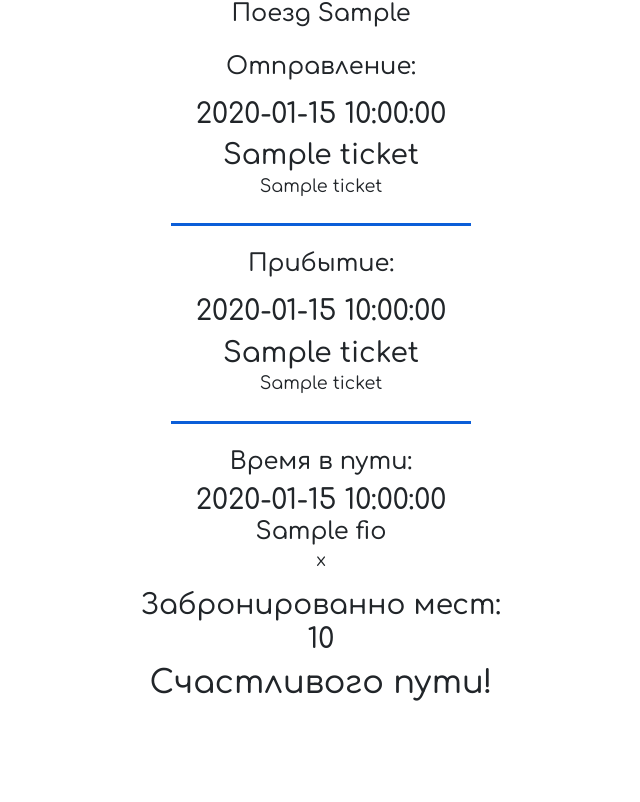
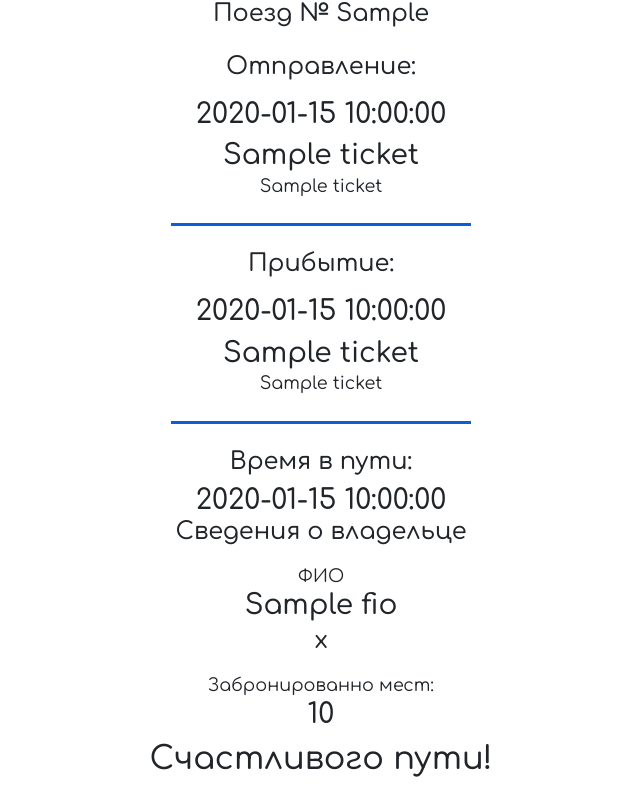
Before and after one commit to AlexOS12/obukhov-221-3210-web-dev-kp, a Flask app: template app/templates/ticket_pdf.html in a window 1280 px wide. Shown: the part 83-885 px from the top of the page, without its empty margins (319-959 px from the left). Before the commit the page ends 784 px from the top, so only its background shows below. Run offline with Flask 3, Linux system fonts and the light colour scheme; the template is opened without the code that fills it: most values are stand-ins (such as "Sample title", 1, 10 or a date in 2020).

Commit message:
Косметические изменения в pdf билета

```diff
--- a/app/templates/ticket_pdf.html
+++ b/app/templates/ticket_pdf.html
@@ -19,33 +19,35 @@
         <h1 class="text-center mb-0">Билет №{{ ticket.ticket_no }}</h1>
         <div class="line mx-auto mb-3"></div>
     </header>
-    <main>
+    <main class="text-center">
         <!-- Информация о рейса -->
-            <h4 class="text-center mb-4">Поезд {{ ticket.trip_no }}</h4>
+        <h4 class=" mb-4">Поезд № {{ ticket.trip_no }}</h4>
 
         <div>
-                <h4 class="text-center mb-3">Отправление:</h4>
-                <h3 class="text-center">{{ ticket.dep_time }}</h3>
-                <h3 class="text-center mb-0">{{ ticket.dep_city_name }}</h3>
-                <p class="text-center">{{ ticket.dep_station_name }}</p>
+            <h4 class="mb-3">Отправление:</h4>
+            <h3>{{ ticket.dep_time }}</h3>
+            <h3 class="mb-0">{{ ticket.dep_city_name }}</h3>
+            <p>{{ ticket.dep_station_name }}</p>
         </div>
         <div class="line mx-auto my-4"></div>
         <div>
-                <h4 class="text-center mb-3">Прибытие:</h4>
-                <h3 class="text-center ">{{ ticket.arr_time }}</h3>
-                <h3 class="text-center mb-0">{{ ticket.arr_city_name }}</h3>
-                <p class="text-center">{{ ticket.arr_station_name }}</p>
+            <h4 class="mb-3">Прибытие:</h4>
+            <h3>{{ ticket.arr_time }}</h3>
+            <h3 class="mb-0">{{ ticket.arr_city_name }}</h3>
+            <p>{{ ticket.arr_station_name }}</p>
         </div>
         <div class="line mx-auto my-4"></div>
         <div>
-                <h4 class="text-center">Время в пути:</h4>
-                <h3 class="text-center mb-0">{{ ticket.travel_time }}</h3>
+            <h4>Время в пути:</h4>
+            <h3 class="mb-0">{{ ticket.travel_time }}</h3>
         </div>
         <!-- Информация о владельце, количестве занимаемых мест -->
-            <h4 class="text-center mb-0">{{ ticket.fio }}</h4>
-            <p class="text-center">{{ ticket.passport }}</p>
-            <h3 class="text-center mb-0">Забронированно мест:</h3>
-            <h3 class="text-center">{{ ticket.amount }}</h3>
+        <h4 class="mb-3">Сведения о владельце</h4>
+        <p class="mb-0">ФИО</p>
+        <h3 class="mb-1">{{ ticket.fio }}</h3>
+        <h4 class="mb-3">{{ ticket.passport }}</h4>
+        <p class="mb-0">Забронированно мест:</p>
+        <h3 class="">{{ ticket.amount }}</h3>
     </main>
     <footer class="mt-auto">
         <h2 class="text-center">
--- a/app/tickets.py
+++ b/app/tickets.py
@@ -120,7 +120,7 @@ def buy_ticket(trip_no):
 def html_to_pdf(html):
     # pdf = bytes()
     options = {
-    'page-size': 'A4',
+    'page-size': 'A5',
     'margin-top': '0.25in',
     'margin-right': '0.25in',
     'margin-bottom': '0.25in',
```
Lines whose indentation alone changed are shown as unchanged.
